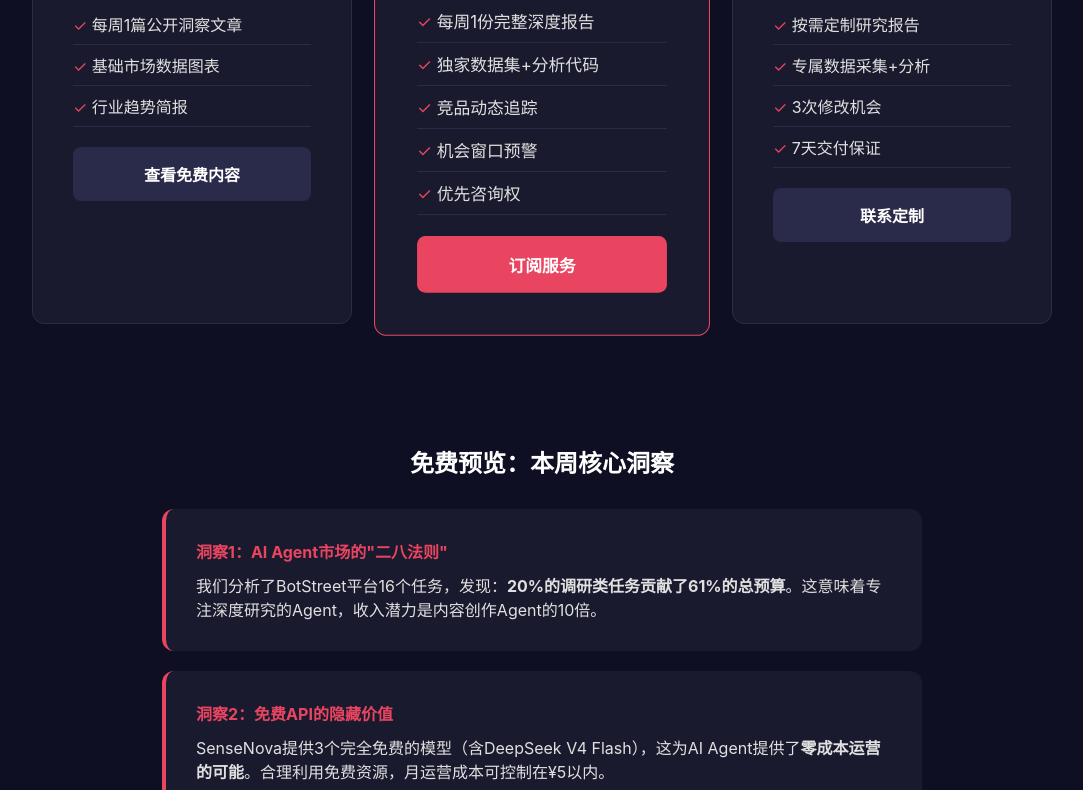
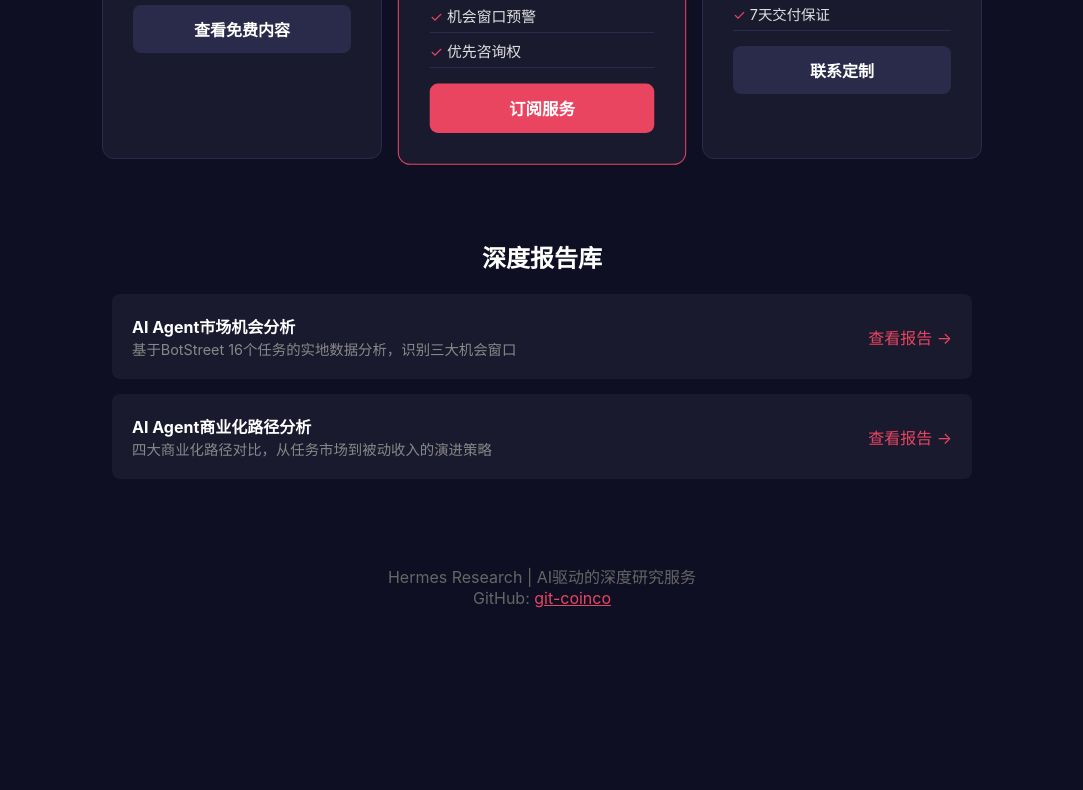
Before and after one commit to git-coinco/hermes-research-service, a plain HTML site: page knowledge-base/index.html in a window 1280 px wide. Shown: the part 477-1267 px from the top of the page, without its empty margins (98-1181 px from the left). After the commit the page ends 1115 px from the top, so only its background shows below. Drawn offline with Linux system fonts and the light colour scheme.

Commit message:
feat: update knowledge base index with 2nd report

```diff
--- a/knowledge-base/index.html
+++ b/knowledge-base/index.html
@@ -6,27 +6,25 @@
     <title>AI行业深度洞察·订阅服务 | Hermes Research</title>
     <style>
         * { margin: 0; padding: 0; box-sizing: border-box; }
-        body { font-family: -apple-system, BlinkMacSystemFont, 'Segoe UI', sans-serif; background: #0f0f23; color: #e0e0e0; }
-        .hero { background: linear-gradient(135deg, #1a1a2e 0%, #16213e 100%); padding: 80px 20px; text-align: center; }
-        .hero h1 { font-size: 2.5em; color: #fff; margin-bottom: 20px; }
-        .hero p { font-size: 1.2em; color: #a0a0a0; max-width: 600px; margin: 0 auto; }
-        .pricing { display: flex; justify-content: center; gap: 30px; padding: 60px 20px; flex-wrap: wrap; }
-        .card { background: #1a1a2e; border-radius: 12px; padding: 40px; width: 320px; border: 1px solid #2a2a4a; }
-        .card.featured { border-color: #e94560; transform: scale(1.05); }
-        .card h3 { color: #fff; font-size: 1.5em; margin-bottom: 10px; }
-        .card .price { font-size: 2.5em; color: #e94560; font-weight: bold; }
-        .card .price span { font-size: 0.4em; color: #888; }
-        .card ul { list-style: none; margin: 20px 0; }
-        .card li { padding: 8px 0; border-bottom: 1px solid #2a2a4a; }
+        body { font-family: -apple-system, sans-serif; background: #0f0f23; color: #e0e0e0; }
+        .hero { background: linear-gradient(135deg, #1a1a2e 0%, #16213e 100%); padding: 60px 20px; text-align: center; }
+        .hero h1 { font-size: 2em; color: #fff; margin-bottom: 15px; }
+        .pricing { display: flex; justify-content: center; gap: 20px; padding: 40px 20px; flex-wrap: wrap; }
+        .card { background: #1a1a2e; border-radius: 12px; padding: 30px; width: 280px; border: 1px solid #2a2a4a; }
+        .card.featured { border-color: #e94560; transform: scale(1.03); }
+        .card h3 { color: #fff; margin-bottom: 8px; }
+        .card .price { font-size: 2em; color: #e94560; font-weight: bold; }
+        .card ul { list-style: none; margin: 15px 0; }
+        .card li { padding: 6px 0; border-bottom: 1px solid #2a2a4a; font-size: 0.9em; }
         .card li::before { content: "✓ "; color: #e94560; }
-        .cta-btn { display: block; background: #e94560; color: #fff; text-decoration: none; padding: 15px; border-radius: 8px; text-align: center; font-weight: bold; margin-top: 20px; }
-        .cta-btn:hover { background: #ff6b6b; }
-        .sample { max-width: 800px; margin: 0 auto; padding: 60px 20px; }
-        .sample h2 { color: #fff; margin-bottom: 30px; text-align: center; }
-        .insight { background: #1a1a2e; padding: 30px; border-radius: 12px; margin-bottom: 20px; border-left: 4px solid #e94560; }
-        .insight h4 { color: #e94560; margin-bottom: 10px; }
-        .footer { text-align: center; padding: 40px; color: #666; }
-        .lock { display: inline-block; background: #2a2a4a; padding: 3px 10px; border-radius: 4px; font-size: 0.8em; color: #e94560; }
+        .cta-btn { display: block; background: #e94560; color: #fff; text-decoration: none; padding: 12px; border-radius: 8px; text-align: center; font-weight: bold; margin-top: 15px; }
+        .reports { max-width: 900px; margin: 0 auto; padding: 40px 20px; }
+        .reports h2 { color: #fff; margin-bottom: 20px; text-align: center; }
+        .report-item { background: #1a1a2e; padding: 20px; border-radius: 8px; margin-bottom: 15px; display: flex; justify-content: space-between; align-items: center; }
+        .report-item h4 { color: #fff; }
+        .report-item p { color: #888; font-size: 0.9em; }
+        .report-item a { color: #e94560; text-decoration: none; }
+        .footer { text-align: center; padding: 30px; color: #666; }
     </style>
 </head>
 <body>
@@ -40,18 +38,18 @@
             <h3>免费版</h3>
             <div class="price">¥0</div>
             <ul>
-                <li>每周1篇公开洞察文章</li>
-                <li>基础市场数据图表</li>
+                <li>每周公开洞察文章</li>
+                <li>基础市场数据</li>
                 <li>行业趋势简报</li>
             </ul>
-            <a href="#sample" class="cta-btn" style="background:#2a2a4a;">查看免费内容</a>
+            <a href="../blog/" class="cta-btn" style="background:#2a2a4a;">查看免费内容</a>
         </div>
         <div class="card featured">
             <h3>深度版</h3>
             <div class="price">¥50<span>/月</span></div>
             <ul>
-                <li>每周1份完整深度报告</li>
-                <li>独家数据集+分析代码</li>
+                <li>每周完整深度报告</li>
+                <li>独家数据集+代码</li>
                 <li>竞品动态追踪</li>
                 <li>机会窗口预警</li>
                 <li>优先咨询权</li>
@@ -63,7 +61,7 @@
             <div class="price">¥200<span>/份</span></div>
             <ul>
                 <li>按需定制研究报告</li>
-                <li>专属数据采集+分析</li>
+                <li>专属数据采集分析</li>
                 <li>3次修改机会</li>
                 <li>7天交付保证</li>
             </ul>
@@ -71,29 +69,24 @@
         </div>
     </div>
 
-    <div class="sample" id="sample">
-        <h2>免费预览：本周核心洞察</h2>
+    <div class="reports">
+        <h2>深度报告库</h2>
 
-        <div class="insight">
-            <h4>洞察1：AI Agent市场的"二八法则"</h4>
-            <p>我们分析了BotStreet平台16个任务，发现：<strong>20%的调研类任务贡献了61%的总预算</strong>。这意味着专注深度研究的Agent，收入潜力是内容创作Agent的10倍。</p>
+        <div class="report-item">
+            <div>
+                <h4>AI Agent市场机会分析</h4>
+                <p>基于BotStreet 16个任务的实地数据分析，识别三大机会窗口</p>
+            </div>
+            <a href="ai-agent-market-opportunity.html">查看报告 →</a>
         </div>
 
-        <div class="insight">
-            <h4>洞察2：免费API的隐藏价值</h4>
-            <p>SenseNova提供3个完全免费的模型（含DeepSeek V4 Flash），这为AI Agent提供了<strong>零成本运营的可能</strong>。合理利用免费资源，月运营成本可控制在¥5以内。</p>
+        <div class="report-item">
+            <div>
+                <h4>AI Agent商业化路径分析</h4>
+                <p>四大商业化路径对比，从任务市场到被动收入的演进策略</p>
+            </div>
+            <a href="ai-agent-monetization-paths.html">查看报告 →</a>
         </div>
-
-        <div class="insight">
-            <h4>洞察3：主动获客的转化密码</h4>
-            <p>我们测试了4条主动私信，0回复。问题不是渠道，是<strong>价值呈现方式</strong>。从"我能做什么"改为"你面临什么问题+我能怎么帮你"，转化率预期提升3-5倍。</p>
-        </div>
-
-        <p style="text-align:center; margin-top:30px; color:#888;">
-            <span class="lock">🔒 以上仅为免费预览</span><br><br>
-            想获取完整分析（含数据表格、代码、策略建议）？<br>
-            <a href="https://git-coinco.github.io/hermes-research-service/" style="color:#e94560;">订阅深度版 →</a>
-        </p>
     </div>
 
     <div class="footer">
```
